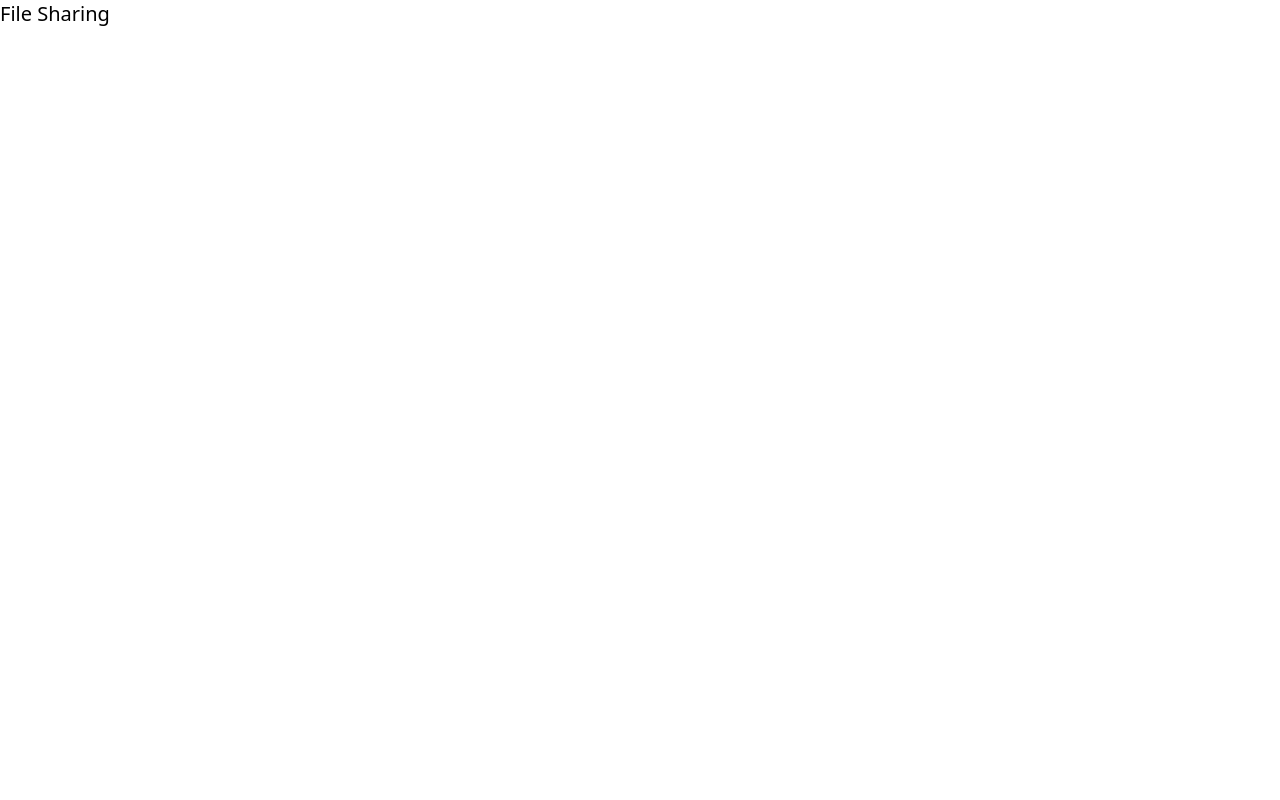
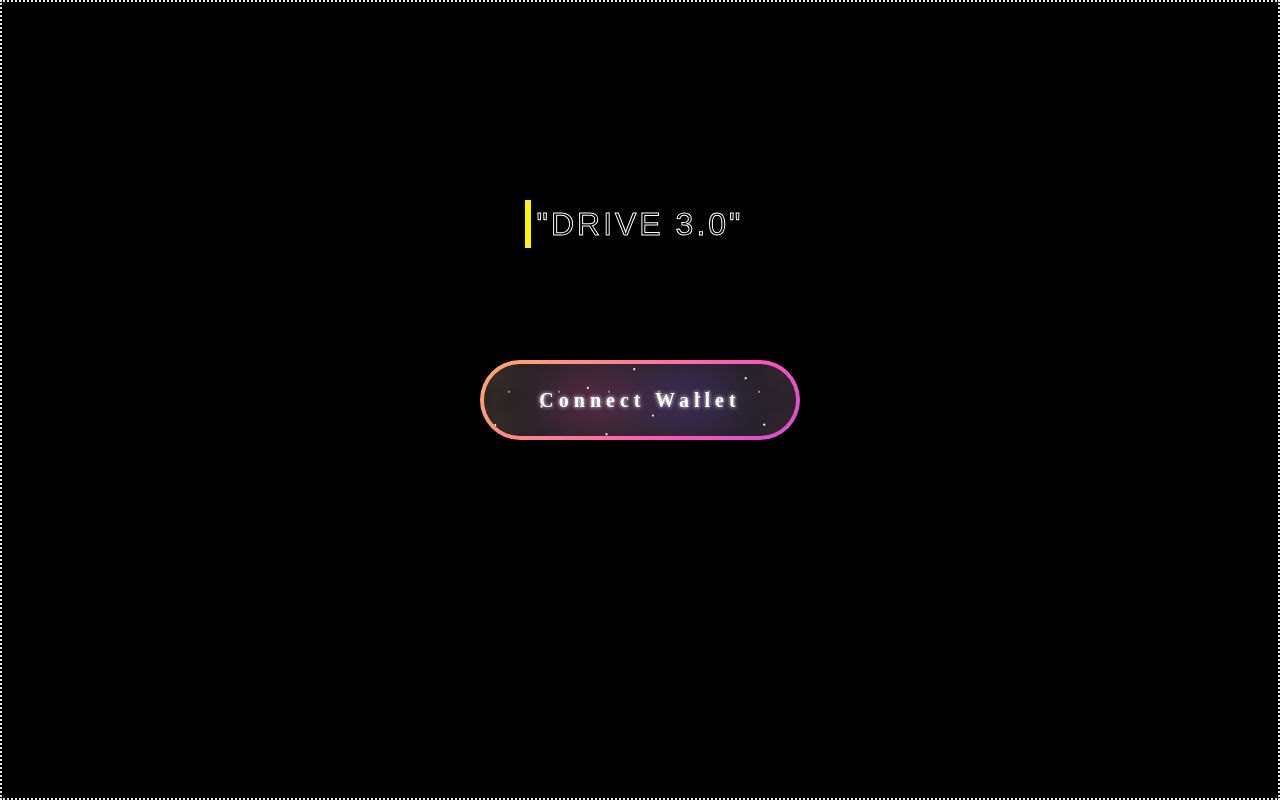
Before and after one commit to akanshaBharti/0xCreators, a React (Create React App) app in the folder file_sharing/: page / in a window 1280 px wide. Built offline with nearby package versions, Linux system fonts and the light colour scheme.

Commit message:
wallet page

```diff
--- a/file_sharing/src/App.js
+++ b/file_sharing/src/App.js
@@ -1,14 +1,18 @@
 
-import { dividerClasses } from '@mui/material';
 import './App.css';
+import Button from './components/Button'
+import Heading from './components/Heading';
 
 function App() {
   return (
-    <div className='text-xl text-black'>
-      <p >File Sharing </p>
+    <div className='flex flex-col items-center justify-center h-screen bg-black border-dotted border-2 border-color: rgb(229 231 235) '>
+      <div className=' pb-28'>
+      <Heading/>
+      </div>
+    <div className=' pb-40'>
+      <Button/>
     </div>
-
-
+    </div>
   );
 }
 
--- /dev/null
+++ b/file_sharing/src/components/Css/heading.css
@@ -0,0 +1,43 @@
+/* === removing default button style ===*/
+.button {
+    margin: 0;
+    height: auto;
+    background: transparent;
+    padding: 0;
+    border: none;
+    cursor: pointer;
+  }
+
+  /* button styling */
+  .button {
+    --border-right: 6px;
+    --text-stroke-color: rgb(255, 255, 255);
+    --animation-color: #faf607;
+    --fs-size: 2em;
+    letter-spacing: 3px;
+    text-decoration: none;
+    font-size: var(--fs-size);
+    font-family: "Arial";
+    position: relative;
+    text-transform: uppercase;
+    color: transparent;
+    -webkit-text-stroke: 1px var(--text-stroke-color);
+  }
+  /* this is the text, when you hover on button */
+  .hover-text {
+    position: absolute;
+    box-sizing: border-box;
+    content: attr(data-text);
+    color: var(--animation-color);
+    width: 0%;
+    inset: 0;
+    border-right: var(--border-right) solid var(--animation-color);
+    overflow: hidden;
+    transition: 0.5s;
+    -webkit-text-stroke: 1px var(--animation-color);
+  }
+  /* hover */
+  .button:hover .hover-text {
+    width: 100%;
+    /* filter: drop-shadow(0 0 23px var(--animation-color)) */
+  }
--- /dev/null
+++ b/file_sharing/src/components/Heading.js
@@ -0,0 +1,15 @@
+import React from 'react';
+import './Css/heading.css'; // Assuming you have a CSS file for styling
+
+const Heading = () => {
+  return (
+    <button className="button" data-text="Awesome">
+        <div className='text-center'>
+      <span className="actual-text">&nbsp;"DRIVE 3.0"&nbsp;</span>
+      <span aria-hidden="true" className="hover-text">&nbsp;"DRIVE&nbsp;3.0"&nbsp;</span>
+      </div>
+    </button>
+  );
+};
+
+export default Heading;
```
Also changed, not shown: file_sharing/src/components/Button.js (renamed from file_sharing/src/Button.js).
